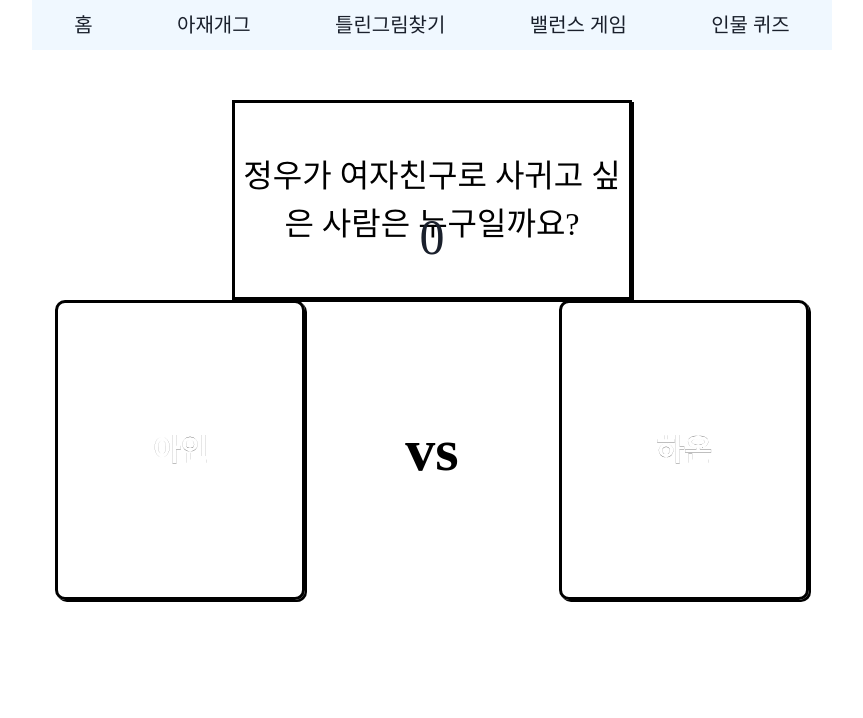
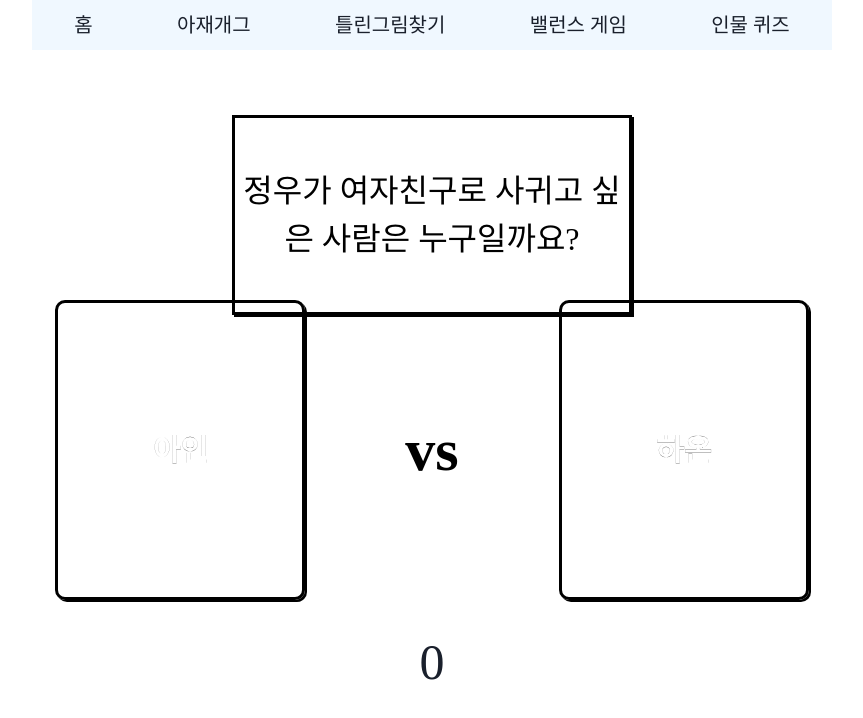
Before and after one commit to DadjokesTeam/dadjoke, a React (Create React App) app: page /balance/1 in a window 1280 px wide. Shown: the top 718 px of the page, without its empty margins (208-1071 px from the left). Built offline with nearby package versions, Linux system fonts and the light colour scheme; a web font is replaced by a local one.

Commit message:
Update title

```diff
--- a/src/Pages/BalancePage/style.js
+++ b/src/Pages/BalancePage/style.js
@@ -15,6 +15,8 @@ export const Container = styled.div`
 `;
 
 export const Title = styled.h1`
+  position: absolute;
+  top: 15px;
   font-family: 'DungGeunMo';
   width: 400px;
   height: 200px;
@@ -74,7 +76,7 @@ export const Option = styled.div`
 
 export const Score = styled.div`
   font-size: 50px;
-  font-family: "DungGeunMo";
+  font-family: 'DungGeunMo';
   position: absolute;
-  top: 200px;
+  bottom: 100px;
 `;
```
